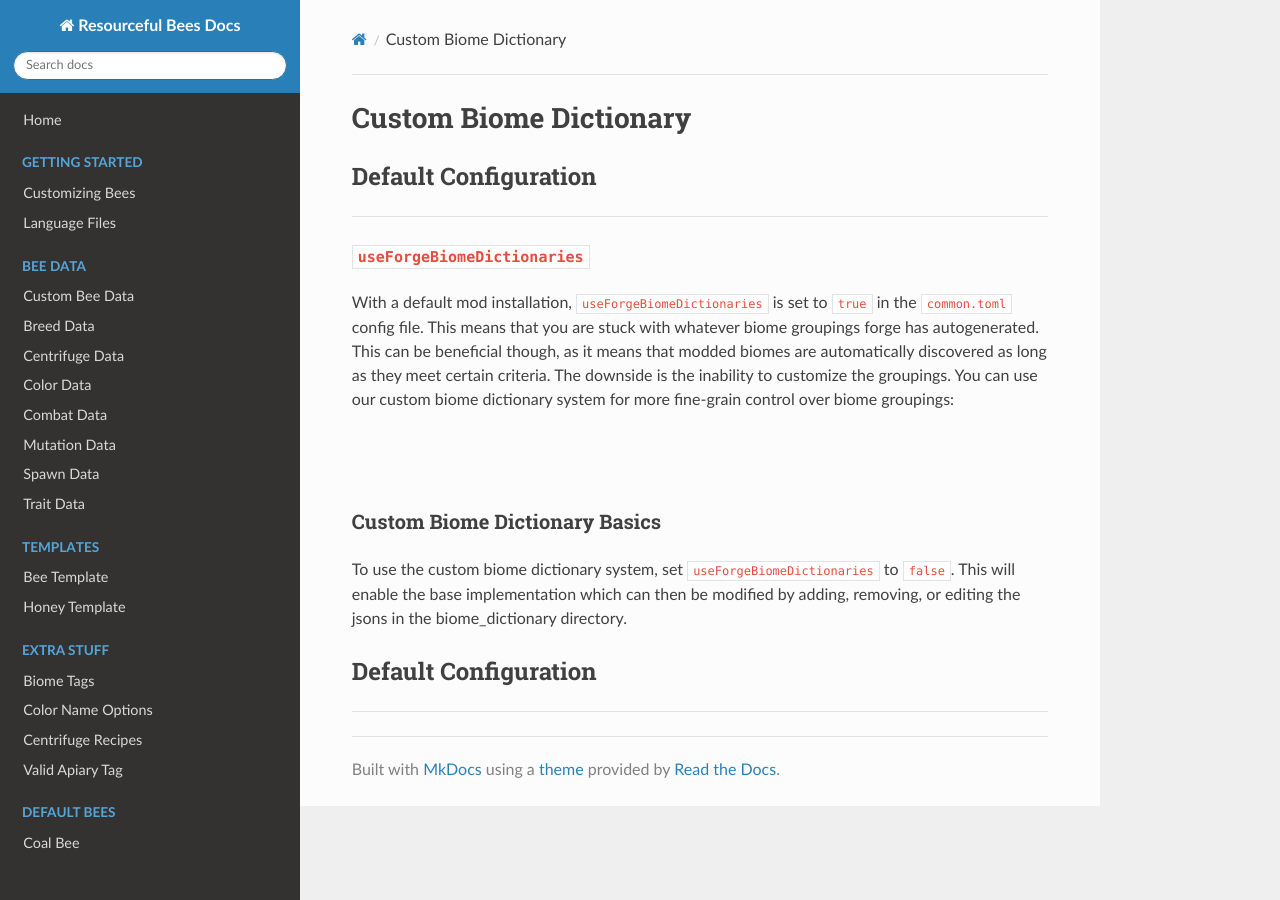
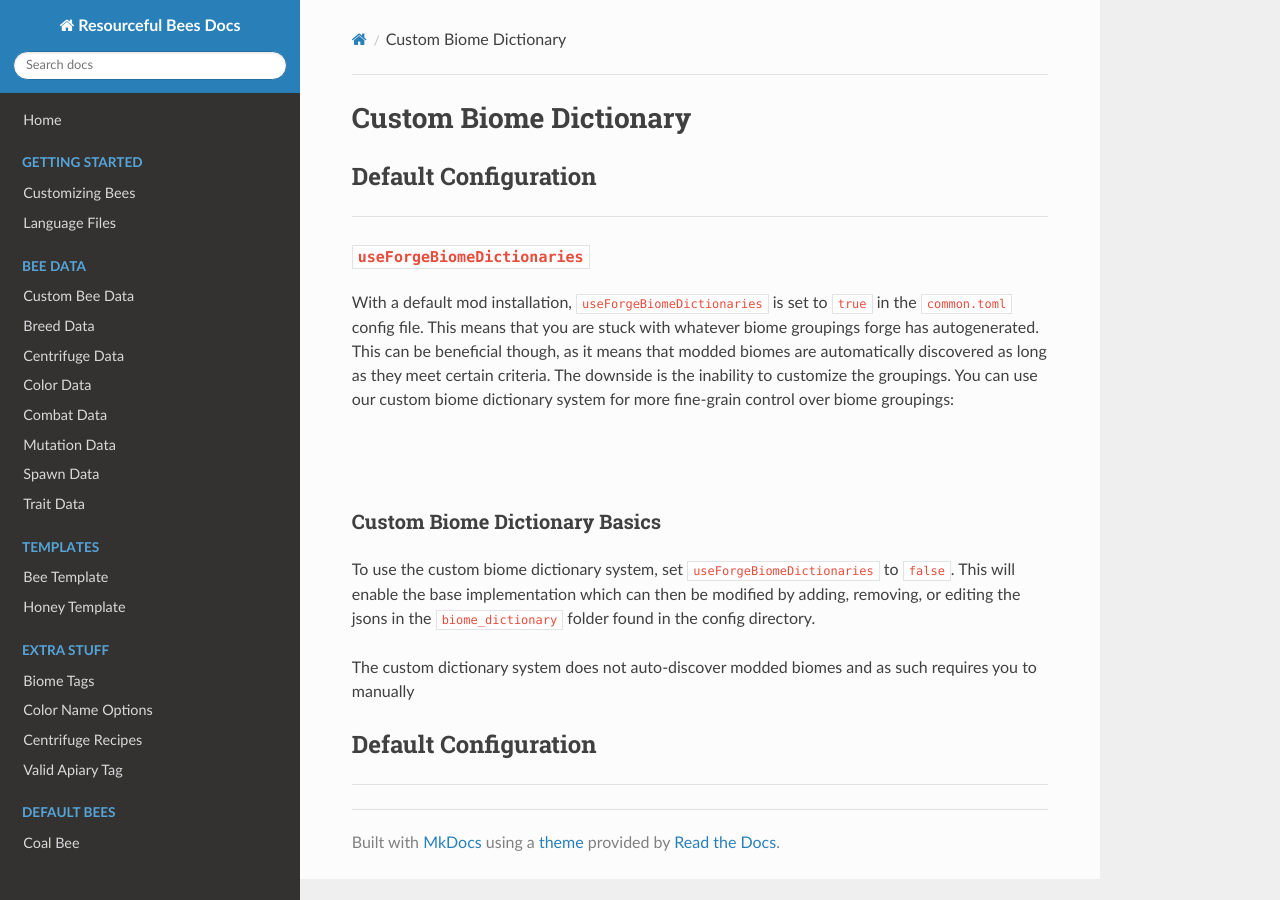
Before and after one commit to Team-Resourceful/ResourcefulBeesDocs, an MkDocs documentation site: the page built from docs/extra_stuff/custom_biome_dictionary.md, in a window 1280 px wide. Built offline with MkDocs 1.6.1, drawn with Linux system fonts in a browser that asks for light colours; nearby versions of some CDN libraries.

Commit message:
docs/extra_stuff/custom_biome_dictionary.md updated from https://stackedit.io/

```diff
--- a/docs/extra_stuff/custom_biome_dictionary.md
+++ b/docs/extra_stuff/custom_biome_dictionary.md
@@ -12,10 +12,12 @@ With a default mod installation, `useForgeBiomeDictionaries` is set to `true` in
 
 ### **Custom Biome Dictionary Basics**
 
-To use the custom biome dictionary system, set `useForgeBiomeDictionaries` to `false`. This will enable the base implementation which can then be modified by adding, removing, or editing the jsons in the biome_dictionary directory.
+To use the custom biome dictionary system, set `useForgeBiomeDictionaries` to `false`. This will enable the base implementation which can then be modified by adding, removing, or editing the jsons in the `biome_dictionary` folder found in the config directory.
+
+The custom dictionary system does not auto-discover modded biomes and as such requires you to manually
 
 ## **Default Configuration**
 ***
 <!--stackedit_data:
-eyJoaXN0b3J5IjpbLTYxMzU1OTgwMl19
+eyJoaXN0b3J5IjpbMTk4NjQyMjUwM119
 -->
```
